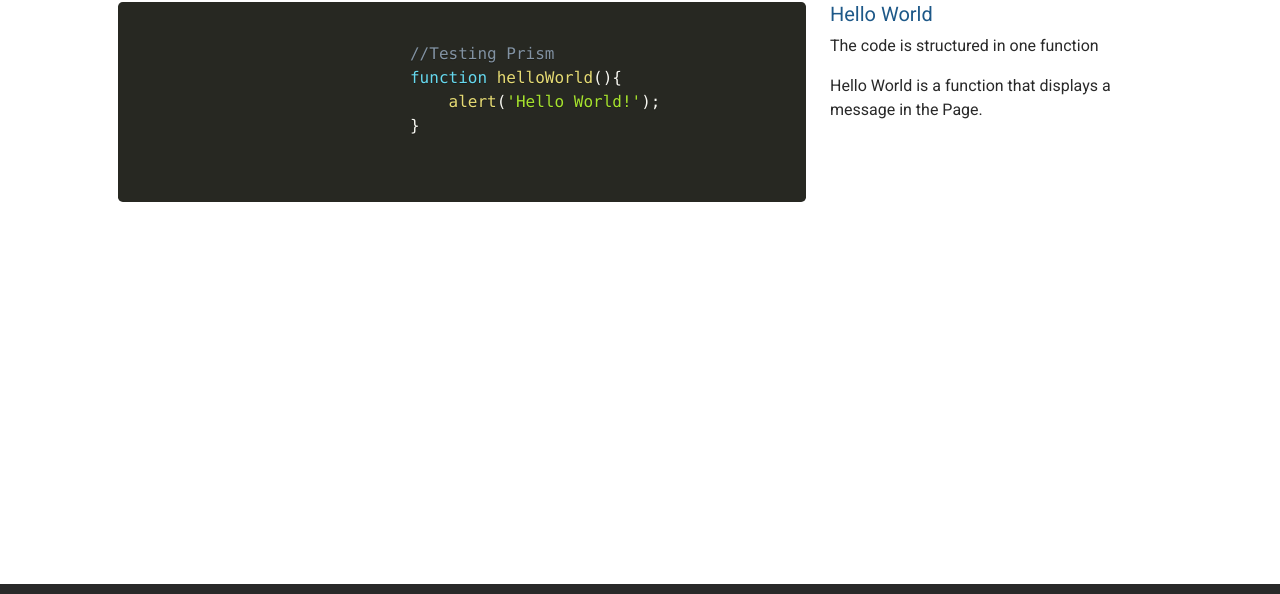
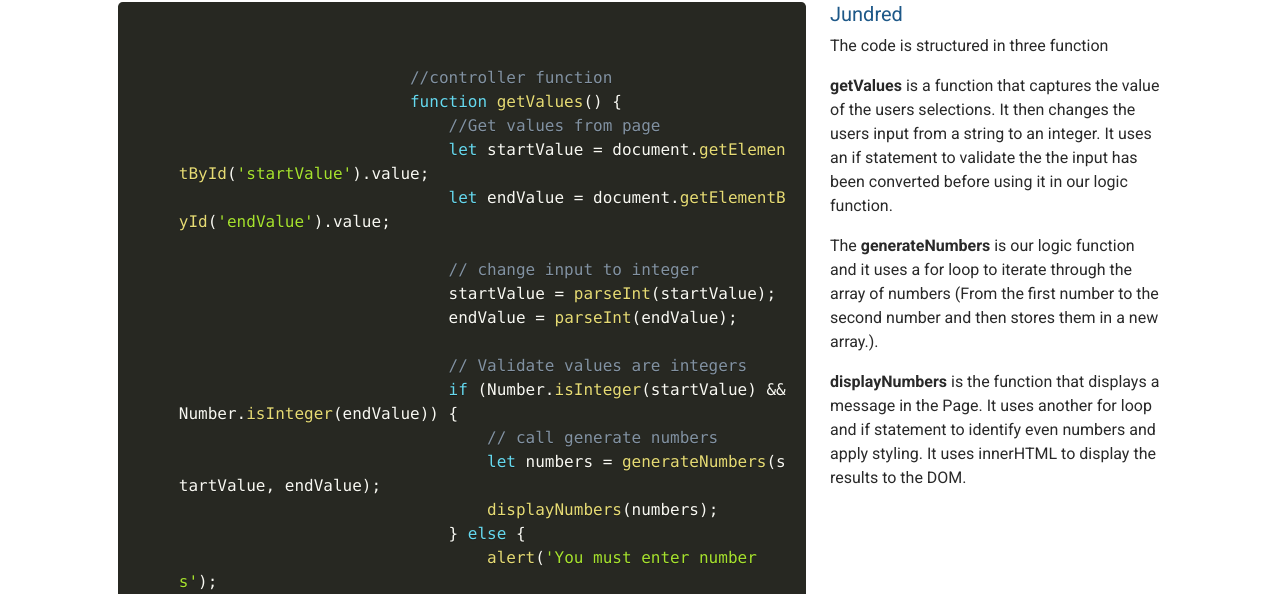
Before and after one commit to Carloski/Jundred, a plain HTML site: page code.html in a window 1280 px wide. Shown: the part 149-743 px from the top of the page. Drawn offline with nearby package versions, Linux system fonts and the light colour scheme; a web font is replaced by a local one.

```diff
--- a/code.html
+++ b/code.html
@@ -22,7 +22,7 @@
     <!-- ====== NAV SECTION ====== -->
 <nav class="navbar navbar-expand-md navbar-dark fixed-top bg-dark">
     <div class="container-fluid">
-        <a class="navbar-brand" href="#">Fixed navbar</a>
+        <a class="navbar-brand" href="#">Jundred</a>
         <button class="navbar-toggler" type="button" data-bs-toggle="collapse" data-bs-target="#navbarCollapse"
             aria-controls="navbarCollapse" aria-expanded="false" aria-label="Toggle navigation">
             <span class="navbar-toggler-icon"></span>
@@ -57,17 +57,82 @@
             <div class="col-lg-8">
                 <pre class="line-numbers">
                     <code class="language-javascript">
-                        //Testing Prism
-                        function helloWorld(){
-                            alert('Hello World!');
+
+                        //controller function
+                        function getValues() {
+                            //Get values from page
+                            let startValue = document.getElementById('startValue').value;
+                            let endValue = document.getElementById('endValue').value;
+
+                            // change input to integer
+                            startValue = parseInt(startValue);
+                            endValue = parseInt(endValue);
+
+                            // Validate values are integers
+                            if (Number.isInteger(startValue) && Number.isInteger(endValue)) {
+                                // call generate numbers
+                                let numbers = generateNumbers(startValue, endValue);
+                                displayNumbers(numbers);
+                            } else {
+                                alert('You must enter numbers');
+                            }
+                        }
+
+                        // generate numbers from start value to end value
+                        //logic function(s)
+                        function generateNumbers(startValue, endValue) {
+
+                            // Empty array to hold the numbers
+                            let numbers = []
+
+                            // loop through numbers from start to end
+                            for (let i = startValue; i <= endValue; i ++) {
+                                // add them to the array one by one
+                                numbers.push(i);
+                            }
+                            return numbers;
+                        }
+
+                        //display the number and mark them even
+                        //display or view functions
+                        function displayNumbers(numbers) {
+
+                            let templateRows = '';
+                            for (let i = 0; i < numbers.length; i++) {
+
+                                let className = 'even';
+                                let number = numbers[i];
+
+                                if(number % 2 == 0) {
+                                    className = 'even';
+                                } else {
+                                    className = 'odd';
+                                }
+                                templateRows += `<tr><td class="${className}" >${number}</td></tr>`;
+                            }
+                            document.getElementById('results').innerHTML = templateRows;
                         }
                     </code>
                 </pre>
             </div>
             <div class="col-lg-4">
-                <h5 class="mt-2">Hello World</h5>
-                <p>The code is structured in one function</p>
-                <p>Hello World is a function that displays a message in the Page.</p>
+                <h5 class="mt-2">Jundred</h5>
+                <p>The code is structured in three function</p>
+                <p>
+                    <strong>getValues</strong> is a function that captures the value of the users selections.
+                    It then changes the users input from a string to an integer. It uses an if statement
+                    to validate the the input has been converted before using it in our logic function.
+                </p>
+                <p>
+                    The <strong>generateNumbers</strong> is our logic function and it uses a for loop
+                    to iterate through the array of numbers (From the first number to the second number
+                    and then stores them in a new array.).
+                </p>
+                <p>
+                    <strong>displayNumbers</strong> is the function that displays a message in the Page.
+                    It uses another for loop and if statement to identify even numbers and apply styling. It uses innerHTML
+                    to display the results to the DOM.
+                </p>
             </div>
         </div>
     </div>
--- a/css/site.css
+++ b/css/site.css
@@ -1,10 +1,5 @@
 /* =====FONT IMPORT===== */
 @import url("https://fonts.googleapis.com/css2?family=Be+Vietnam:ital@1&family=Roboto:wght@300;400;700&display=swap");
-/*
-====Fonts====
-font-family: 'Bungee Shade', cursive;
-font-family: 'Roboto', sans-serif;
-*/
 
 :root {
   --primary-color: #1d5888;
@@ -80,11 +75,6 @@ footer {
   color: var(--secondary-color);
 }
 
-.logoText {
-  font-style: italic;
-  font-family: "Be Vietnam", sans-serif;
-}
-
 .bsicon {
   color: #7911f2;
 }
@@ -101,9 +91,17 @@ footer {
   color: #0168ba;
 }
 
+
 code[class*="language-"],
 pre[class*="language-"] {
   white-space: pre-wrap;
   word-break: break-all;
   word-wrap: break-word;
 }
+
+.flexbox {
+  display: flex;
+  align-items: center;
+  justify-content: center;
+  margin: 0 auto;
+}
```
Also changed, not shown: app.html (+2 -2 lines), index.html (+4 -6 lines), js/site.js (+0 -7 lines), img/Jundred.svg (added).
